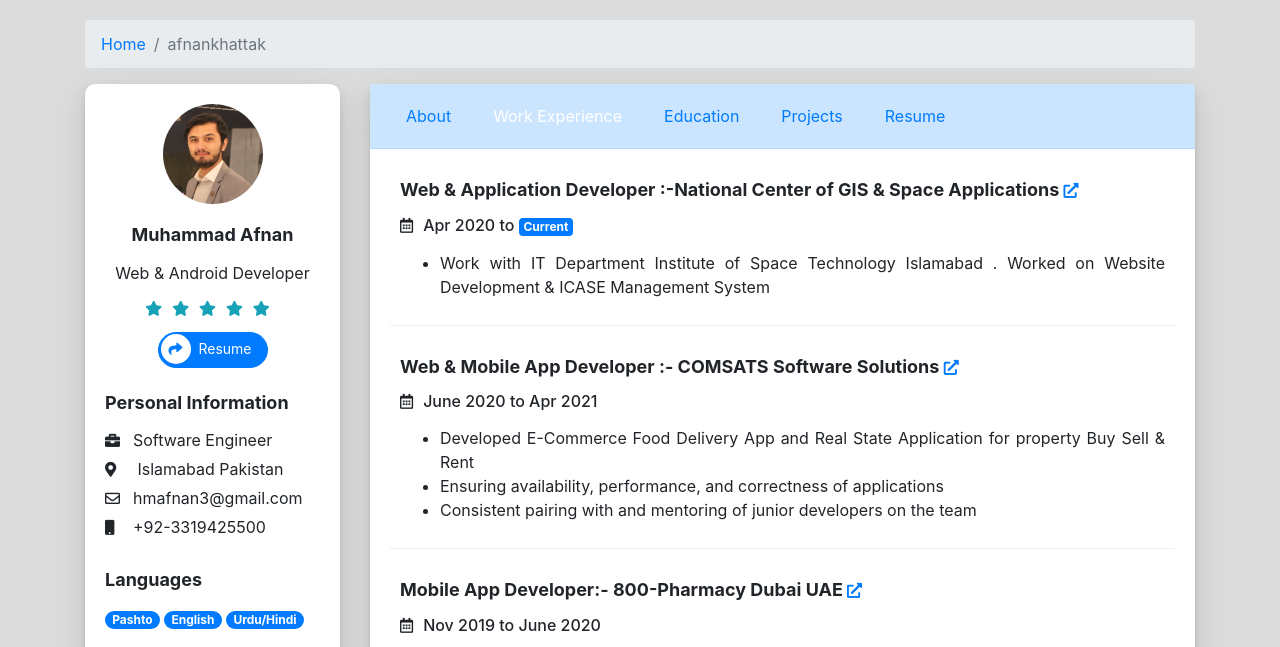
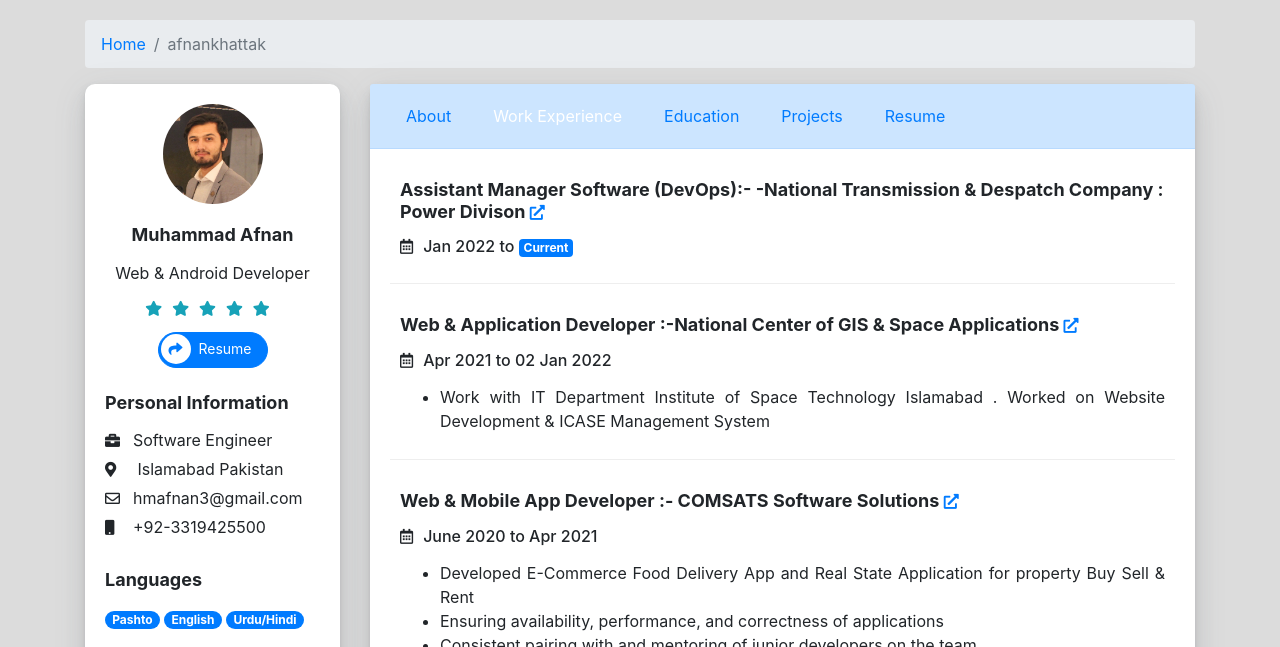
Before and after one commit to afnankhattak/afnankhattak.github.io, a plain HTML site: page index.html in a window 1280 px wide. Both pictures are taken after a click on the tab "Work Experience". Shown: the top 647 px of the page. Drawn offline with nearby package versions, Linux system fonts and the light colour scheme; some icons are missing.

Commit message:
Add NTDC Experience

```diff
--- a/index.html
+++ b/index.html
@@ -272,13 +272,28 @@
                             </div>
                             <div class="tab-pane fade" id="pills-experience" role="tabpanel">
                                 <div class="work-container">
+                                    <h3>Assistant Manager Software (DevOps):- -National Transmission & Despatch Company : Power Divison
+                                        <a style="text-decoration: none" href="https://ntdc.gov.pk/"
+                                            target="_blank"> <i class="fa fa-external-link-alt"></i></a>
+
+                                    </h3>
+                                    <h4><i class="far fa-calendar-alt"></i>Jan 2022 to <span
+                                            class="badge badge-primary">Current</span></h4>
+
+                                    <ul class="text-justify">
+
+
+                                    </ul>
+                                </div>
+
+
+                                <div class="work-container">
                                     <h3>Web & Application Developer :-National Center of GIS & Space Applications
                                         <a style="text-decoration: none" href="https://www.ncgsa.org.pk"
                                             target="_blank"> <i class="fa fa-external-link-alt"></i></a>
 
                                     </h3>
-                                    <h4><i class="far fa-calendar-alt"></i>Apr 2020 to <span
-                                            class="badge badge-primary">Current</span></h4>
+                                    <h4><i class="far fa-calendar-alt"></i>Apr 2021 to 02 Jan 2022</h4>
 
                                     <ul class="text-justify">
                                         <li>Work with IT Department Institute of Space Technology Islamabad . Worked on
```
